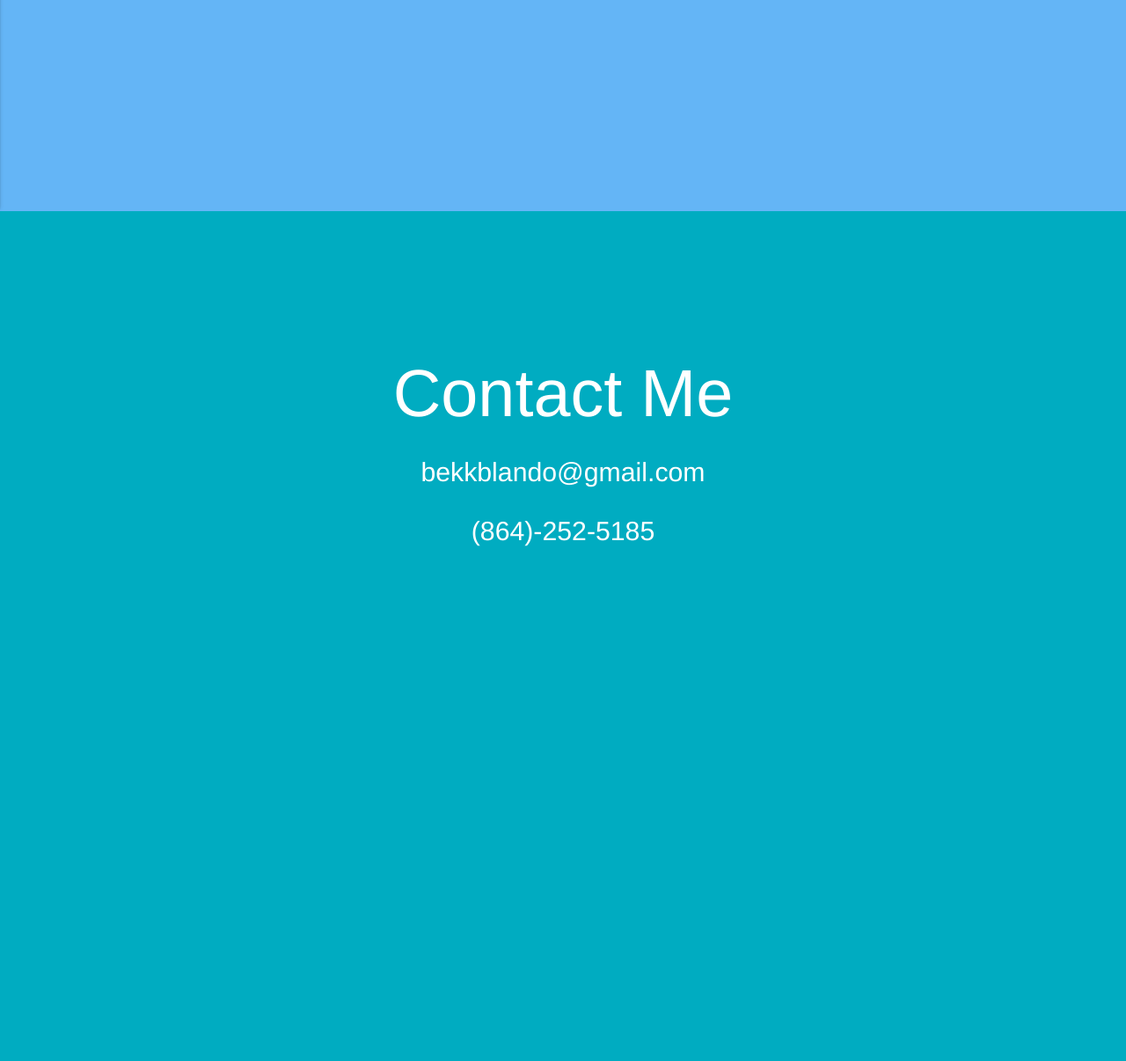
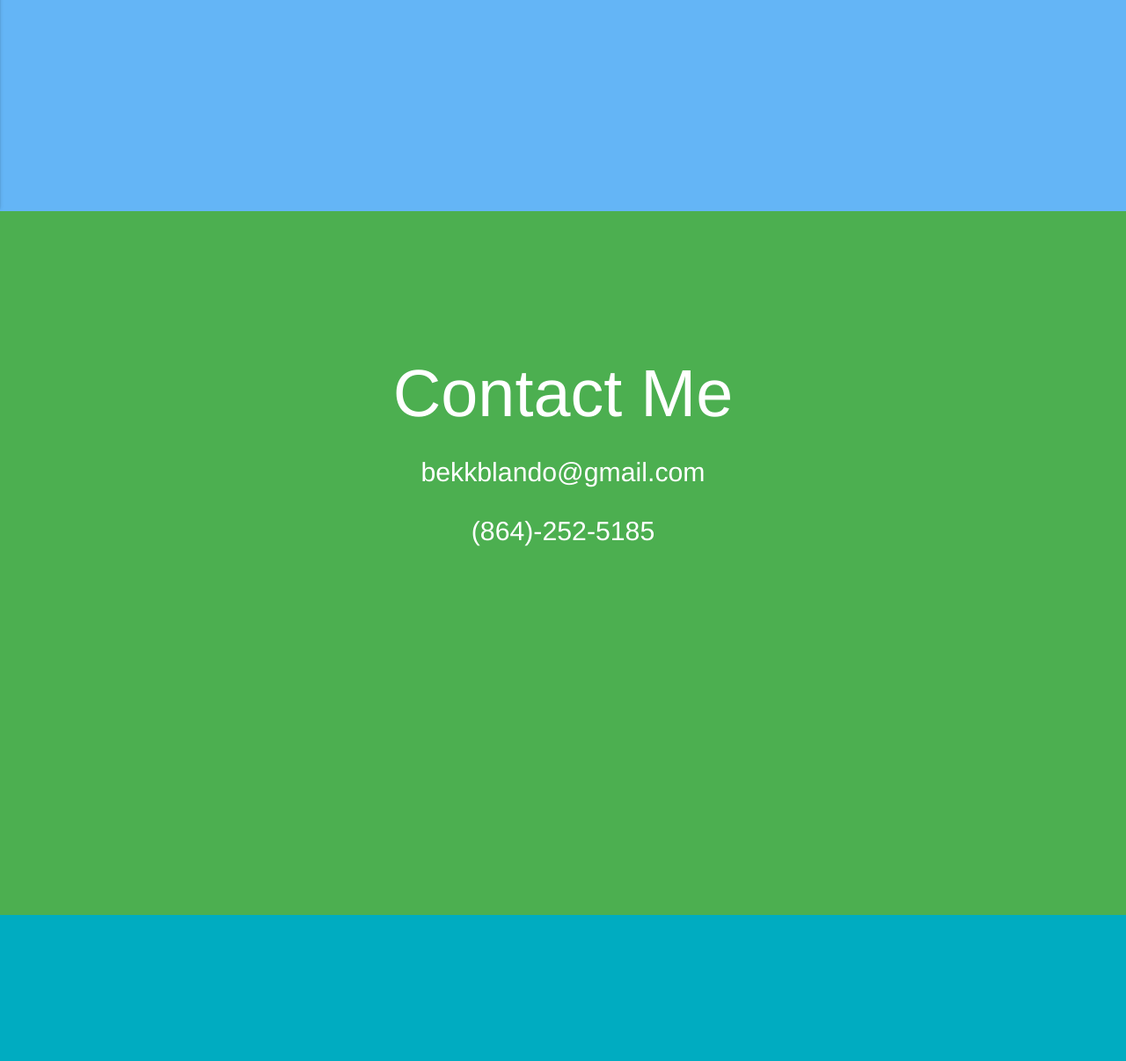
Before and after one commit to bekkblando/skillswap, a Django app: page /about/ in a window 1280 px wide. Shown: the part 624-1830 px from the top of the page at 88% size. Run offline with Django 3.2, Linux system fonts and the light colour scheme; parts of the project's set-up code (start-up, migrations or seed data) failed here and were passed over; some libraries are stand-ins or nearby versions.

Commit message:
FAB, Color change on about

```diff
--- a/skillswap/templates/aboutbekk.html
+++ b/skillswap/templates/aboutbekk.html
@@ -14,7 +14,7 @@ right: 0;">
     </div>
 </div>
 
-<div class="cyan darken-1 col s12" style="height:100%; display:block; margin-top:0; width:100%; ">
+<div class="green accent-3col s12" style="height:100%; display:block; margin-top:0; width:100%; ">
     <div class="container"><div class="container white-text" style="margin-top:10%; position:absolute; margin-left: auto;
 margin-right: auto;
 left: 0;
```
